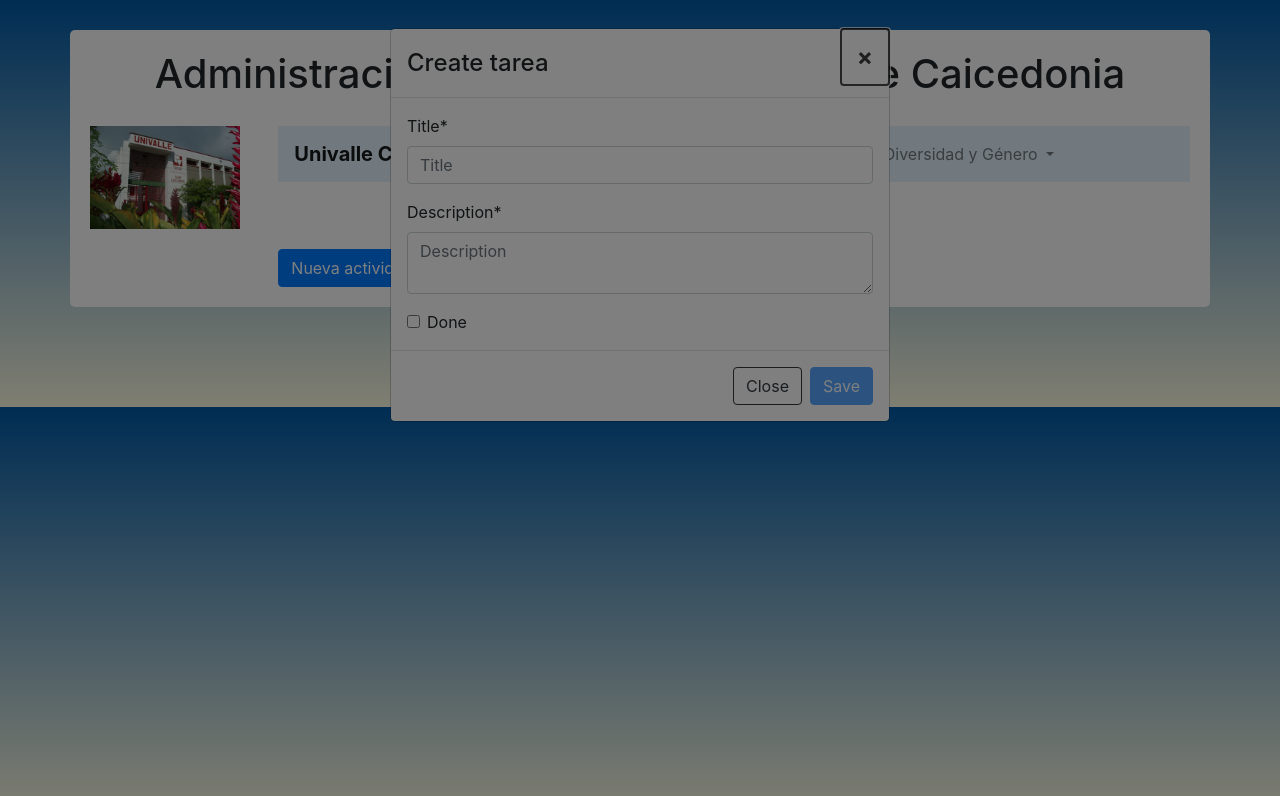
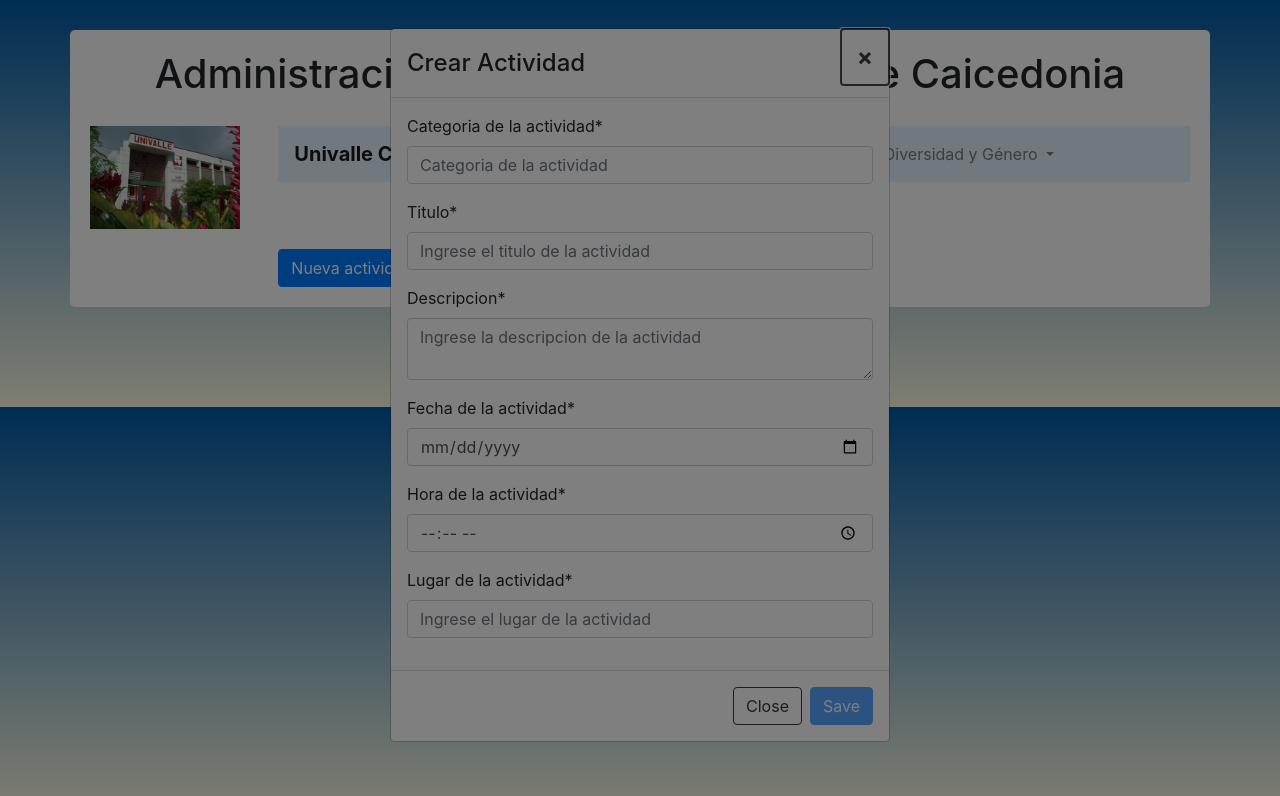
Before and after one commit to kevin-bot/Angular-CrudActividadesUnivalle, an Angular app: page / in a window 1280 px wide. Both pictures are taken after a click on the link "Nueva actividad". Shown: the top 796 px of the page. Built offline with nearby package versions, Linux system fonts and the light colour scheme; what @angular/fire would draw is missing.

Commit message:
Insert exitoso

```diff
--- a/src/app/componet/todo-form/todo-form.component.html
+++ b/src/app/componet/todo-form/todo-form.component.html
@@ -1,7 +1,7 @@
 
 <div class="modal-header">
 
-    <h4 class="modal-title">Create tarea</h4>
+    <h4 class="modal-title">Crear Actividad</h4>
 
     <button type="button" class="close" aria-label="Close" (click)="activeModal.dismiss('Cross click')">
       <span aria-hidden="true">&times;</span>
@@ -14,24 +14,40 @@
     <form [formGroup]="todoForm" (ngSubmit)="saveTodo()">
 
       <div class="form-group">
-        <label for="title">Title*</label>
-        <input type="text" id="title" placeholder="Title" class="form-control" formControlName="title" />
-        <span style="color:Red;" *ngIf="todoForm.controls['title'].touched && todoForm.controls['title'].errors?.required">Title
-          is required.</span>
+        <label for="category">Categoria de la actividad*</label>
+        <input type="text" id="category" placeholder="Categoria de la actividad" class="form-control" formControlName="category" />
+        <span style="color:Red;" *ngIf="todoForm.controls['category'].touched && todoForm.controls['category'].errors?.required">Categoria es requerido</span>
       </div>
 
       <div class="form-group">
-        <label for="description">Description*</label>
-        <textarea  id="description" placeholder="Description" class="form-control" formControlName="description"></textarea>
-        <span style="color:Red;" *ngIf="todoForm.controls['description'].touched && todoForm.controls['description'].errors?.required">Description
-          is required.</span>
+        <label for="title">Titulo*</label>
+        <input type="text" id="title" placeholder="Ingrese el titulo de la actividad" class="form-control" formControlName="title" />
+        <span style="color:Red;" *ngIf="todoForm.controls['title'].touched && todoForm.controls['title'].errors?.required">El titulo es requerido</span>
       </div>
 
-      <div class="form-check">
-        <input class="form-check-input" type="checkbox" value="" id="done" formControlName="done">
-        <label class="form-check-label" for="done">
-          Done
-        </label>
+      <div class="form-group">
+        <label for="description">Descripcion*</label>
+        <textarea  id="description" placeholder="Ingrese la descripcion de la actividad" class="form-control" formControlName="description"></textarea>
+        <span style="color:Red;"
+              *ngIf="todoForm.controls['description'].touched && todoForm.controls['description'].errors?.required">La descripcion es requerida</span>
+      </div>
+
+      <div class="form-group">
+        <label for="date">Fecha de la actividad*</label>
+        <input type="date" id="date" placeholder="Ingrese la fecha de la actividad" class="form-control" formControlName="date" />
+        <span style="color:Red;" *ngIf="todoForm.controls['date'].touched && todoForm.controls['date'].errors?.required">La fecha es requerido</span>
+      </div>
+
+      <div class="form-group">
+        <label for="time">Hora de la actividad*</label>
+        <input type="time" id="time" placeholder="Ingrese la hora de la actividad" class="form-control" formControlName="time" />
+        <span style="color:Red;" *ngIf="todoForm.controls['time'].touched && todoForm.controls['time'].errors?.required">La hora es requerido</span>
+      </div>
+
+      <div class="form-group">
+        <label for="place">Lugar de la actividad*</label>
+        <input type="text" id="place" placeholder="Ingrese el lugar de la actividad" class="form-control" formControlName="place" />
+        <span style="color:Red;" *ngIf="todoForm.controls['place'].touched && todoForm.controls['place'].errors?.required">El lugar es requerido</span>
       </div>
 
     </form>
--- a/src/app/componet/todo-form/todo-form.component.ts
+++ b/src/app/componet/todo-form/todo-form.component.ts
@@ -2,6 +2,8 @@ import { Component, OnInit } from '@angular/core';
 import { FormGroup, FormBuilder, Validators } from '@angular/forms';
 import { ServiceService } from 'src/app/services/service.service';
 import { NgbActiveModal } from '@ng-bootstrap/ng-bootstrap';
+import { Actividad } from 'src/app/modelo/actividad';
+import { DocumentReference } from '@angular/fire/firestore';
 
 @Component({
   selector: 'app-todo-form',
@@ -16,9 +18,12 @@ export class TodoFormComponent implements OnInit {
 
   ngOnInit() {
      this.todoForm = this.formBuilder.group({ // this todoForm is in the .html file
+        category: ['', Validators.required],
         title: ['', Validators.required], // validate the title fiels so that it is not empty
         description: ['', Validators.required], // validate the description fiels so that it is not empty
-        done: false // the fiels done is not being validate
+        date: ['', Validators.required],
+        time: ['', Validators.required],
+        place: ['', Validators.required],
      });
   }
   saveTodo() {
@@ -27,15 +32,15 @@ export class TodoFormComponent implements OnInit {
       return;
     }
 
-    let todo: Todo = this.todoForm.value;
-    todo.lastModifiedDate = new Date();
-    todo.createDate = new Date();
-    this.todoService.saveTodo(todo)
-          .then(response => this.handleSuccessfulSaveTodo(response, todo))
+    let activity: Actividad = this.todoForm.value;
+    activity.lastModifiedDate = new Date();
+    activity.createDate = new Date();
+    this.todoService.saveTodo(activity)
+          .then(response => this.handleSuccessfulSaveTodo(response, activity))
           .catch(err => console.error(err));
   }
 
-  handleSuccessfulSaveTodo(response: DocumentReference, todo: Todo){
-    this.activeModal.dismiss({ todo: todo, id: response.id});
+  handleSuccessfulSaveTodo(response: DocumentReference , activity: Actividad){
+    this.activeModal.dismiss({ activity: activity, id: response.id});
   }
 }
--- a/src/app/modelo/actividad.ts
+++ b/src/app/modelo/actividad.ts
@@ -7,4 +7,6 @@ export class Actividad {
     hora: string;
     lugar: string;
     categoria: string;
+    createDate: Date;
+    lastModifiedDate: Date;
 }
```
